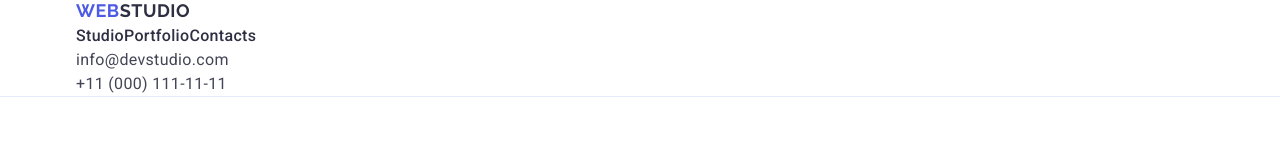
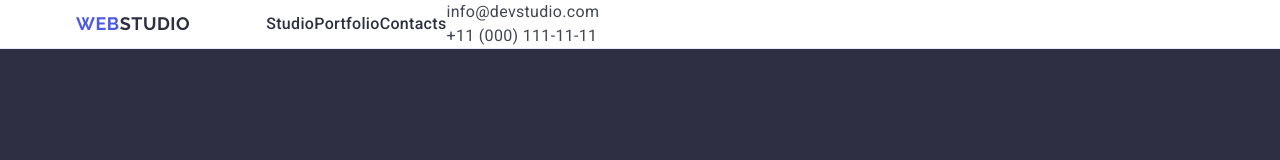
Before and after one commit to pippsza/goit-markup-hw-03, a plain HTML site: page index.html in a window 1280 px wide. Shown: the top 160 px of the page. Drawn offline with nearby package versions, Linux system fonts and the light colour scheme.

Commit message:
fixfixfix

```diff
--- a/css/style.css
+++ b/css/style.css
@@ -125,6 +125,13 @@ h3 {
 .sec-order {
   background-color: #2e2f42;
 }
+.heder-flex {
+  display: flex;
+}
+.nav-flex {
+  display: flex;
+  align-items: center;
+}
 
 a {
   text-decoration: none;
@@ -182,6 +189,7 @@ p {
   letter-spacing: 0.02em;
 }
 .logo-web {
+  margin-right: 76px;
   font-family: "Raleway", sans-serif;
   font-weight: 700;
   font-size: 18px;
@@ -198,6 +206,7 @@ p {
 }
 
 .contacts {
+  gap: 40px;
   font-style: normal;
   font-weight: 400;
 }
--- a/index.html
+++ b/index.html
@@ -21,8 +21,8 @@
   </head>
   <body>
     <header class="heder">
-      <div class="container">
-        <nav>
+      <div class="container , heder-flex">
+        <nav class="nav-flex">
           <a class="logo-web" href="./index.html"
             >Web<span class="logo-studio">Studio</span></a
           >
@@ -48,7 +48,7 @@
     </header>
     <main>
       <!-- 1 hero section -->
-      <section class="sec-order,sec-pdd">
+      <section class="sec-order , sec-pdd">
         <div class="container">
           <h1 class="heder-first">Effective Solutions for Your Business</h1>
           <button class="butt-order" type="button">Order Service</button>
@@ -91,7 +91,7 @@
         </div>
       </section>
       <!-- 3 OUR TEAM SECTIONS -->
-      <section class="our-team-section,sec-pdd">
+      <section class="our-team-section , sec-pdd">
         <div class="container">
           <h2 class="heder-secondd">Our Team</h2>
           <ul>
```
